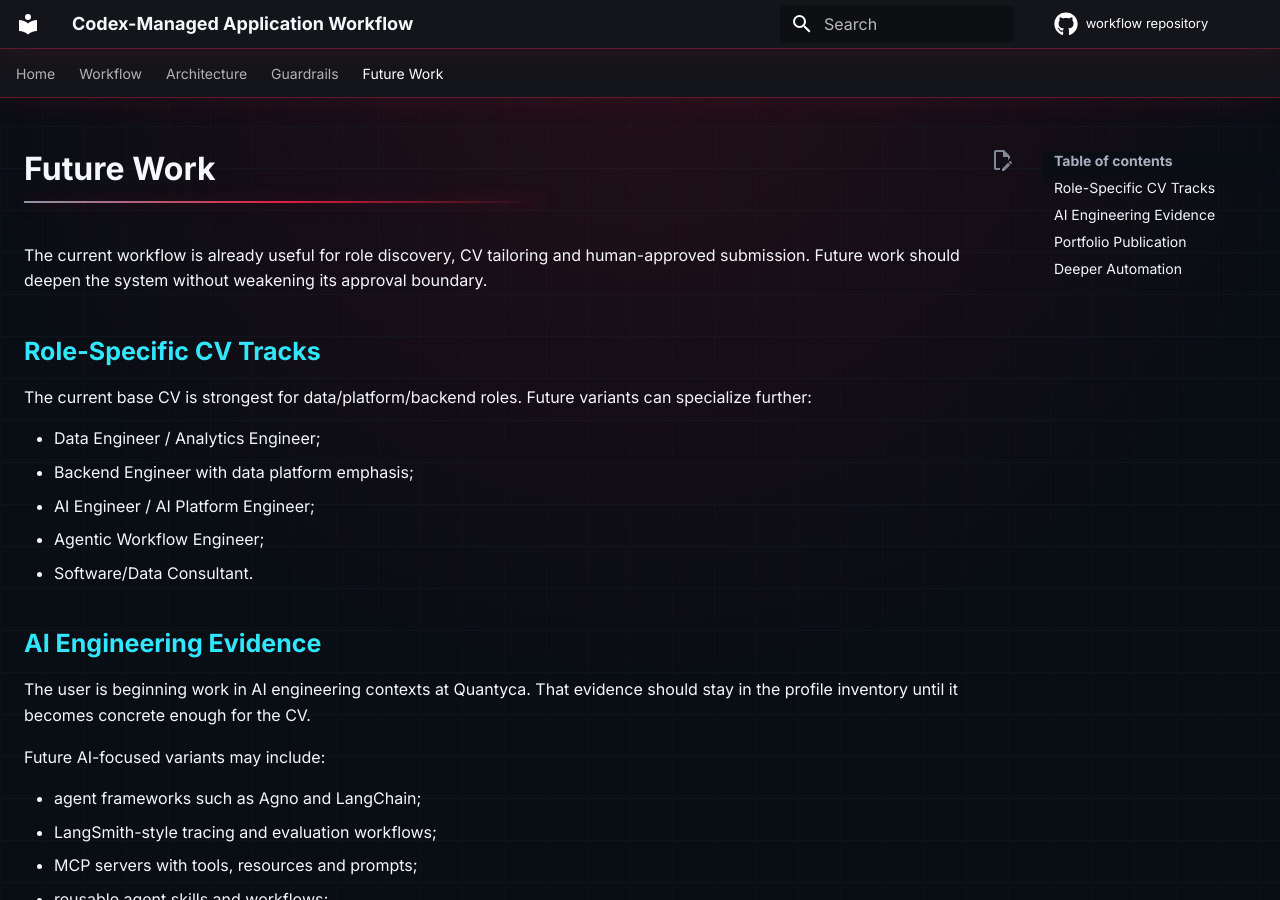
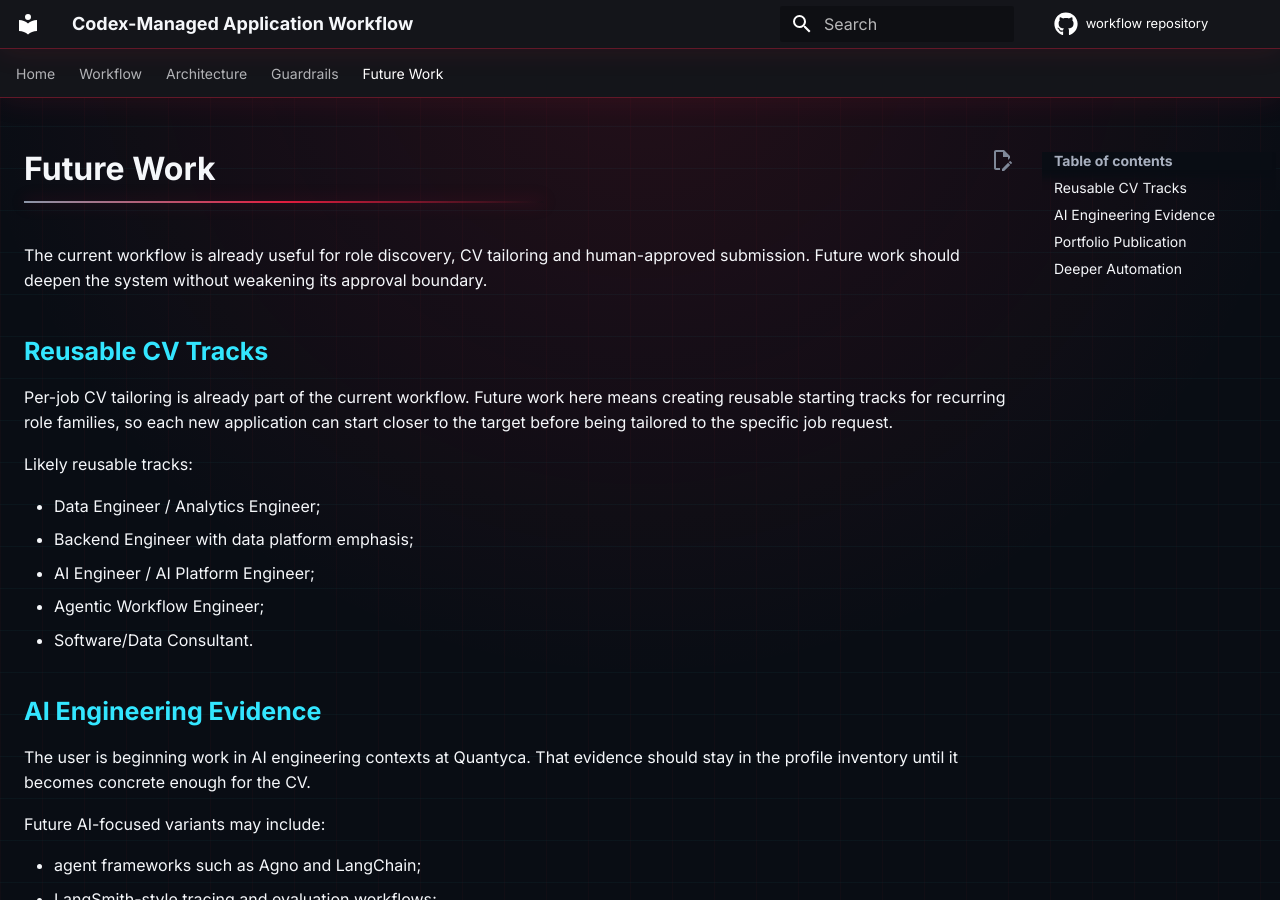
Before and after one commit to ddm18/codex-managed-application-workflow, an MkDocs documentation site: the page built from docs/future-work.md, in a window 1280 px wide and 900 px high. Built offline with MkDocs 1.6.1 and Material for MkDocs 9.7.7, drawn with Linux system fonts in a browser that asks for light colours; comment, search, counter and statistics services are not loaded.

Commit message:
Clarify per-job CV tailoring scope

```diff
--- a/docs/future-work.md
+++ b/docs/future-work.md
@@ -4,10 +4,14 @@ The current workflow is already useful for role discovery, CV tailoring and
 human-approved submission. Future work should deepen the system without
 weakening its approval boundary.
 
-## Role-Specific CV Tracks
+## Reusable CV Tracks
 
-The current base CV is strongest for data/platform/backend roles. Future
-variants can specialize further:
+Per-job CV tailoring is already part of the current workflow. Future work here
+means creating reusable starting tracks for recurring role families, so each new
+application can start closer to the target before being tailored to the specific
+job request.
+
+Likely reusable tracks:
 
 - Data Engineer / Analytics Engineer;
 - Backend Engineer with data platform emphasis;
```
Also changed, not shown: docs/index.md (+3 -1 lines), docs/workflow.md (+5 -1 lines).
